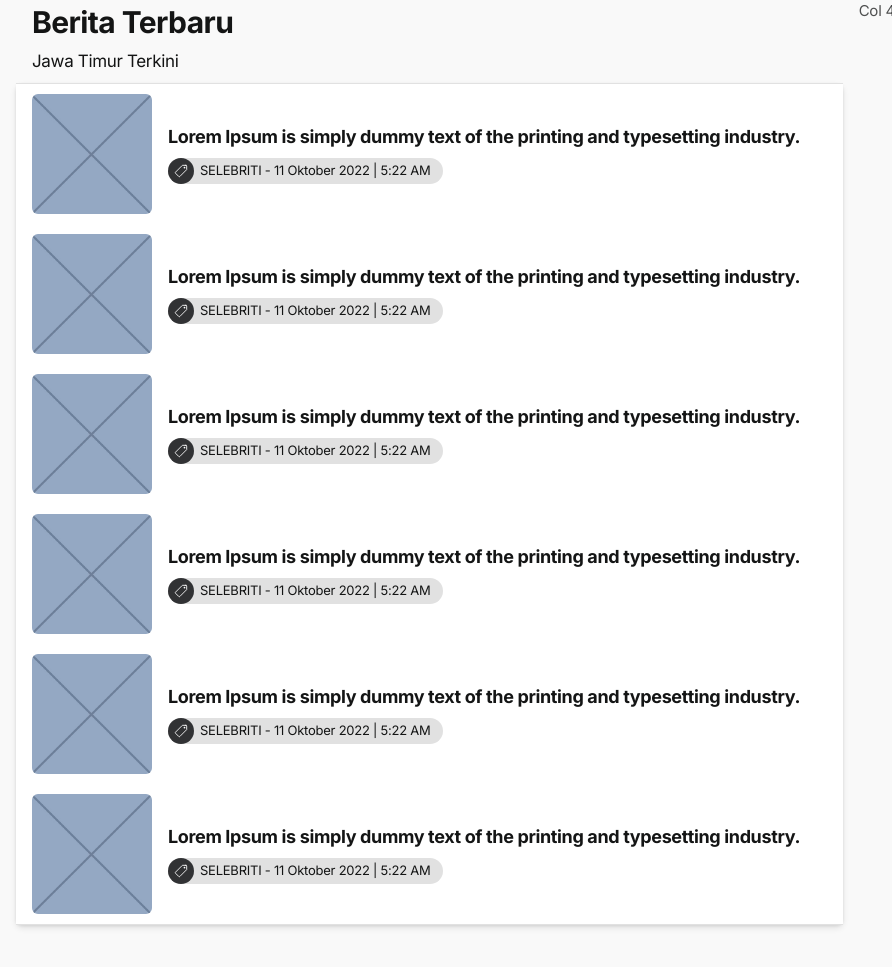
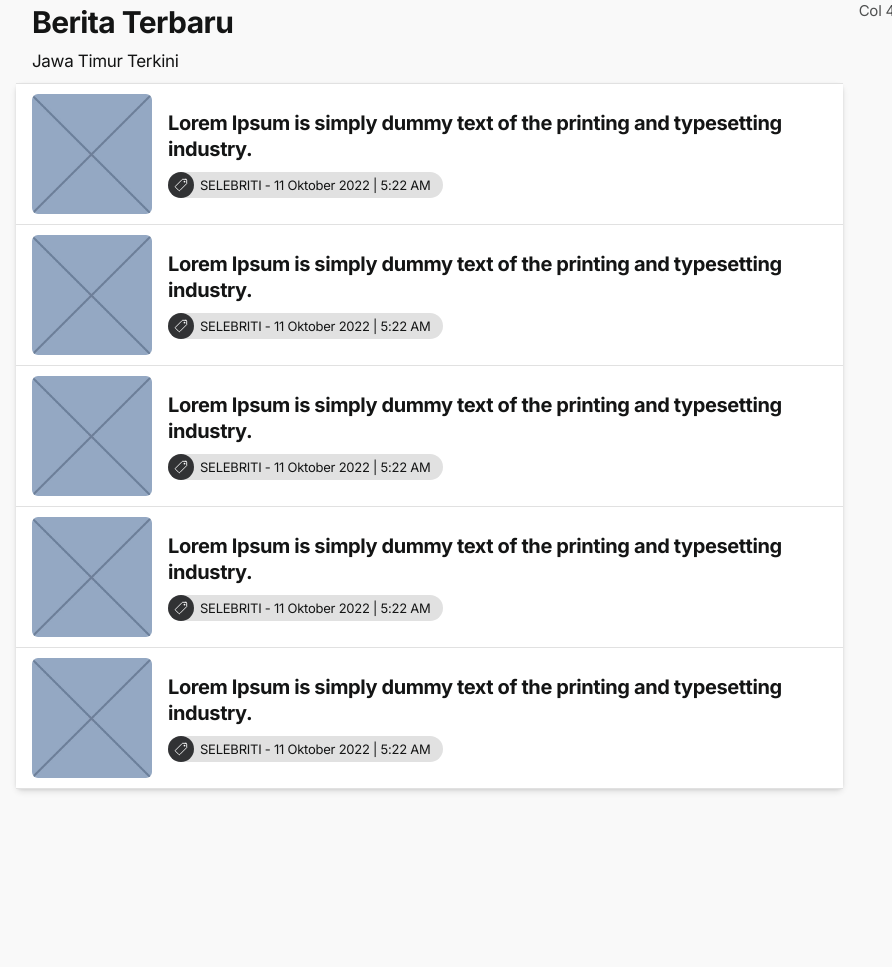
Before and after one commit to fitrahizulfalaq/jtnweb, a plain HTML site: page index.html in a window 1280 px wide. Shown: the part 729-1696 px from the top of the page, without its empty margins (0-892 px from the left). Drawn offline with nearby package versions, Linux system fonts and the light colour scheme.

Commit message:
bloglist

```diff
--- a/index.html
+++ b/index.html
@@ -140,102 +140,7 @@
                                     <div class="in">
                                         <div>
                                             <article>
-                                                <h1 style="font-size: 18px;">Lorem Ipsum is simply dummy text of the printing and typesetting industry. </h1>
-                                                <div class="chip chip-media">
-                                                    <i class="chip-icon bg-secondary">
-                                                        <ion-icon name="pricetag-outline" role="img" class="md hydrated" aria-label="alarm"></ion-icon>
-                                                    </i>
-                                                    <span class="chip-label">SELEBRITI - 11 Oktober 2022 | 5:22 AM</span>
-                                                </div>
-                                            </article>
-
-                                        </div>
-                                    </div>
-                                </div>
-                                <div class="item">
-                                    <div class="imageWrapper">
-                                        <img src="assets/img/sample/photo/1.jpg" alt="image" class="imaged w120">
-                                    </div>
-                                    <div class="in">
-                                        <div>
-                                            <article>
-                                                <h1 style="font-size: 18px;">Lorem Ipsum is simply dummy text of the printing and typesetting industry. </h1>
-                                                <div class="chip chip-media">
-                                                    <i class="chip-icon bg-secondary">
-                                                        <ion-icon name="pricetag-outline" role="img" class="md hydrated" aria-label="alarm"></ion-icon>
-                                                    </i>
-                                                    <span class="chip-label">SELEBRITI - 11 Oktober 2022 | 5:22 AM</span>
-                                                </div>
-                                            </article>
-
-                                        </div>
-                                    </div>
-                                </div>
-                                <div class="item">
-                                    <div class="imageWrapper">
-                                        <img src="assets/img/sample/photo/1.jpg" alt="image" class="imaged w120">
-                                    </div>
-                                    <div class="in">
-                                        <div>
-                                            <article>
-                                                <h1 style="font-size: 18px;">Lorem Ipsum is simply dummy text of the printing and typesetting industry. </h1>
-                                                <div class="chip chip-media">
-                                                    <i class="chip-icon bg-secondary">
-                                                        <ion-icon name="pricetag-outline" role="img" class="md hydrated" aria-label="alarm"></ion-icon>
-                                                    </i>
-                                                    <span class="chip-label">SELEBRITI - 11 Oktober 2022 | 5:22 AM</span>
-                                                </div>
-                                            </article>
-
-                                        </div>
-                                    </div>
-                                </div>
-                                <div class="item">
-                                    <div class="imageWrapper">
-                                        <img src="assets/img/sample/photo/1.jpg" alt="image" class="imaged w120">
-                                    </div>
-                                    <div class="in">
-                                        <div>
-                                            <article>
-                                                <h1 style="font-size: 18px;">Lorem Ipsum is simply dummy text of the printing and typesetting industry. </h1>
-                                                <div class="chip chip-media">
-                                                    <i class="chip-icon bg-secondary">
-                                                        <ion-icon name="pricetag-outline" role="img" class="md hydrated" aria-label="alarm"></ion-icon>
-                                                    </i>
-                                                    <span class="chip-label">SELEBRITI - 11 Oktober 2022 | 5:22 AM</span>
-                                                </div>
-                                            </article>
-
-                                        </div>
-                                    </div>
-                                </div>
-                                <div class="item">
-                                    <div class="imageWrapper">
-                                        <img src="assets/img/sample/photo/1.jpg" alt="image" class="imaged w120">
-                                    </div>
-                                    <div class="in">
-                                        <div>
-                                            <article>
-                                                <h1 style="font-size: 18px;">Lorem Ipsum is simply dummy text of the printing and typesetting industry. </h1>
-                                                <div class="chip chip-media">
-                                                    <i class="chip-icon bg-secondary">
-                                                        <ion-icon name="pricetag-outline" role="img" class="md hydrated" aria-label="alarm"></ion-icon>
-                                                    </i>
-                                                    <span class="chip-label">SELEBRITI - 11 Oktober 2022 | 5:22 AM</span>
-                                                </div>
-                                            </article>
-
-                                        </div>
-                                    </div>
-                                </div>
-                                <div class="item">
-                                    <div class="imageWrapper">
-                                        <img src="assets/img/sample/photo/1.jpg" alt="image" class="imaged w120">
-                                    </div>
-                                    <div class="in">
-                                        <div>
-                                            <article>
-                                                <h1 style="font-size: 18px;">Lorem Ipsum is simply dummy text of the printing and typesetting industry. </h1>
+                                                <h1 style="font-size: 20px;">Lorem Ipsum is simply dummy text of the printing and typesetting industry. </h1>
                                                 <div class="chip chip-media">
                                                     <i class="chip-icon bg-secondary">
                                                         <ion-icon name="pricetag-outline" role="img" class="md hydrated" aria-label="alarm"></ion-icon>
@@ -248,6 +153,91 @@
                                     </div>
                                 </div>
                             </li>
+                            <li>
+                                <div class="item">
+                                    <div class="imageWrapper">
+                                        <img src="assets/img/sample/photo/1.jpg" alt="image" class="imaged w120">
+                                    </div>
+                                    <div class="in">
+                                        <div>
+                                            <article>
+                                                <h1 style="font-size: 20px;">Lorem Ipsum is simply dummy text of the printing and typesetting industry. </h1>
+                                                <div class="chip chip-media">
+                                                    <i class="chip-icon bg-secondary">
+                                                        <ion-icon name="pricetag-outline" role="img" class="md hydrated" aria-label="alarm"></ion-icon>
+                                                    </i>
+                                                    <span class="chip-label">SELEBRITI - 11 Oktober 2022 | 5:22 AM</span>
+                                                </div>
+                                            </article>
+
+                                        </div>
+                                    </div>
+                                </div>
+                            </li>
+                            <li>
+                                <div class="item">
+                                    <div class="imageWrapper">
+                                        <img src="assets/img/sample/photo/1.jpg" alt="image" class="imaged w120">
+                                    </div>
+                                    <div class="in">
+                                        <div>
+                                            <article>
+                                                <h1 style="font-size: 20px;">Lorem Ipsum is simply dummy text of the printing and typesetting industry. </h1>
+                                                <div class="chip chip-media">
+                                                    <i class="chip-icon bg-secondary">
+                                                        <ion-icon name="pricetag-outline" role="img" class="md hydrated" aria-label="alarm"></ion-icon>
+                                                    </i>
+                                                    <span class="chip-label">SELEBRITI - 11 Oktober 2022 | 5:22 AM</span>
+                                                </div>
+                                            </article>
+
+                                        </div>
+                                    </div>
+                                </div>
+                            </li>
+                            <li>
+                                <div class="item">
+                                    <div class="imageWrapper">
+                                        <img src="assets/img/sample/photo/1.jpg" alt="image" class="imaged w120">
+                                    </div>
+                                    <div class="in">
+                                        <div>
+                                            <article>
+                                                <h1 style="font-size: 20px;">Lorem Ipsum is simply dummy text of the printing and typesetting industry. </h1>
+                                                <div class="chip chip-media">
+                                                    <i class="chip-icon bg-secondary">
+                                                        <ion-icon name="pricetag-outline" role="img" class="md hydrated" aria-label="alarm"></ion-icon>
+                                                    </i>
+                                                    <span class="chip-label">SELEBRITI - 11 Oktober 2022 | 5:22 AM</span>
+                                                </div>
+                                            </article>
+
+                                        </div>
+                                    </div>
+                                </div>
+                            </li>
+                            <li>
+                                <div class="item">
+                                    <div class="imageWrapper">
+                                        <img src="assets/img/sample/photo/1.jpg" alt="image" class="imaged w120">
+                                    </div>
+                                    <div class="in">
+                                        <div>
+                                            <article>
+                                                <h1 style="font-size: 20px;">Lorem Ipsum is simply dummy text of the printing and typesetting industry. </h1>
+                                                <div class="chip chip-media">
+                                                    <i class="chip-icon bg-secondary">
+                                                        <ion-icon name="pricetag-outline" role="img" class="md hydrated" aria-label="alarm"></ion-icon>
+                                                    </i>
+                                                    <span class="chip-label">SELEBRITI - 11 Oktober 2022 | 5:22 AM</span>
+                                                </div>
+                                            </article>
+
+                                        </div>
+                                    </div>
+                                </div>
+                            </li>
+
                         </ul>
                     </div>
                 </div>
```
